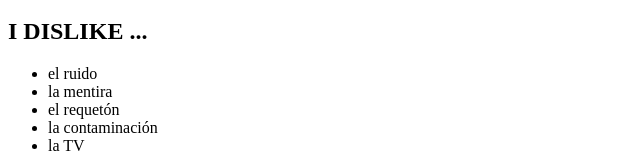
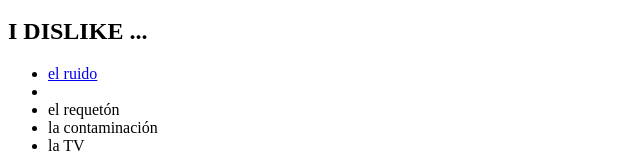
Before and after one commit to CapitanDesayuno/cosas, a plain HTML site: page index.html in a window 1280 px wide. Shown: the part 219-374 px from the top of the page, without its empty margins (0-640 px from the left). Drawn offline with Linux system fonts and the light colour scheme.

Commit message:
un uuevo enlace en ruido

```diff
--- a/index.html
+++ b/index.html
@@ -27,8 +27,8 @@
     </ul>
  <h2>I DISLIKE ...</h2>
     <ul>
-        <li>el ruido</li>
-        <li>la mentira</li>
+        <li> <a href="https://youtu.be/7r7ZQPrhIfc">el ruido</a></li>
+        <li> <a href="https://youtu.be/7r7ZQPrhIfc"></a></li>
         <li>el requetón</li>
         <li>la contaminación</li>
         <li>la TV</li>
```
